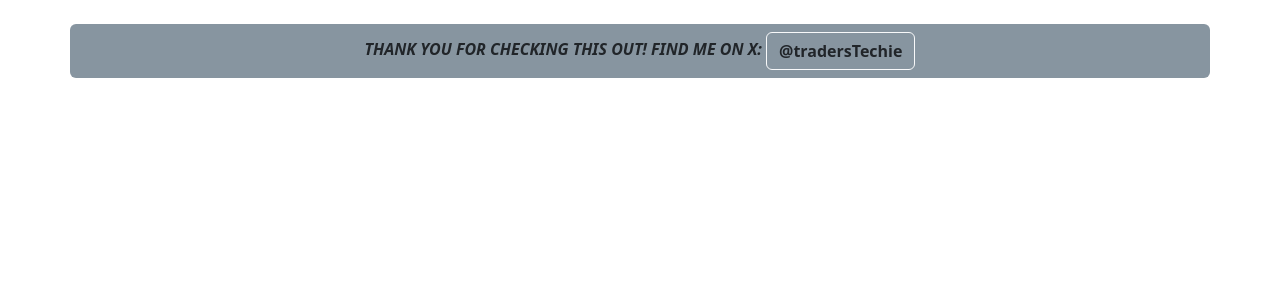
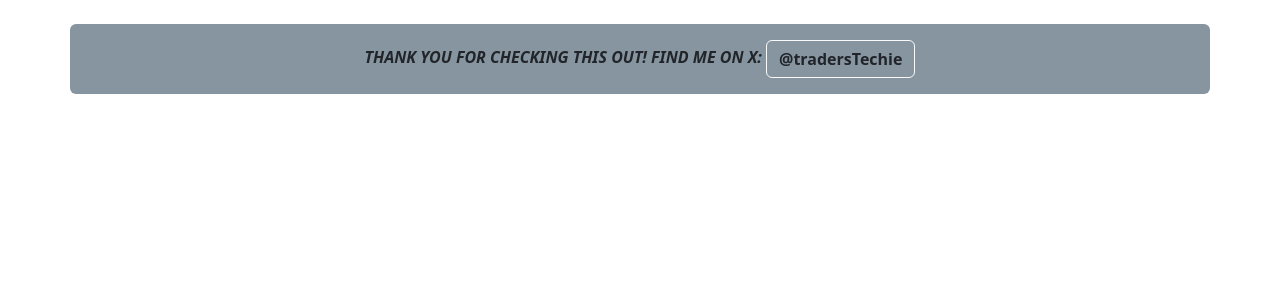
Before and after one commit to traderstechie/DebtsCredits, a Flask app: template dcmain/templates/layout.html in a window 1280 px wide. Shown: the part 87-387 px from the top of the page. Run offline with Flask 3, Linux system fonts and the light colour scheme; the template is opened without the code that fills it, so the values that code supplies are empty.

Commit message:
More code Night--11/05/2024

```diff
--- a/dcmain/templates/layout.html
+++ b/dcmain/templates/layout.html
@@ -69,7 +69,7 @@
             </div> -->
             <div class="col-md-4 text-end right-nav">
                 <div class="me-2">
-                    <button type="button" class="btn btn-sm btn-outline-light ms-4 me-2">
+                    <button type="button" class="btn btn-sm btn-outline-light ms-3 me-2">
                         <a class="nav-link px-2" href="{{root_domain}}/api/v1/ui" target="_blank">Live Docs</a>
                     </button>
                     <button type="button" class="btn btn-sm btn-outline-light me-2">
@@ -100,7 +100,7 @@
     </main>
 
     <footer class="container">
-        <div class="text-center py-2 mb-3">
+        <div class="text-center py-3 mb-2">
             <strong>
                 <em>THANK YOU FOR CHECKING THIS OUT! FIND ME ON X:
                     <button type="button" class="btn btn-outline-light">
```
